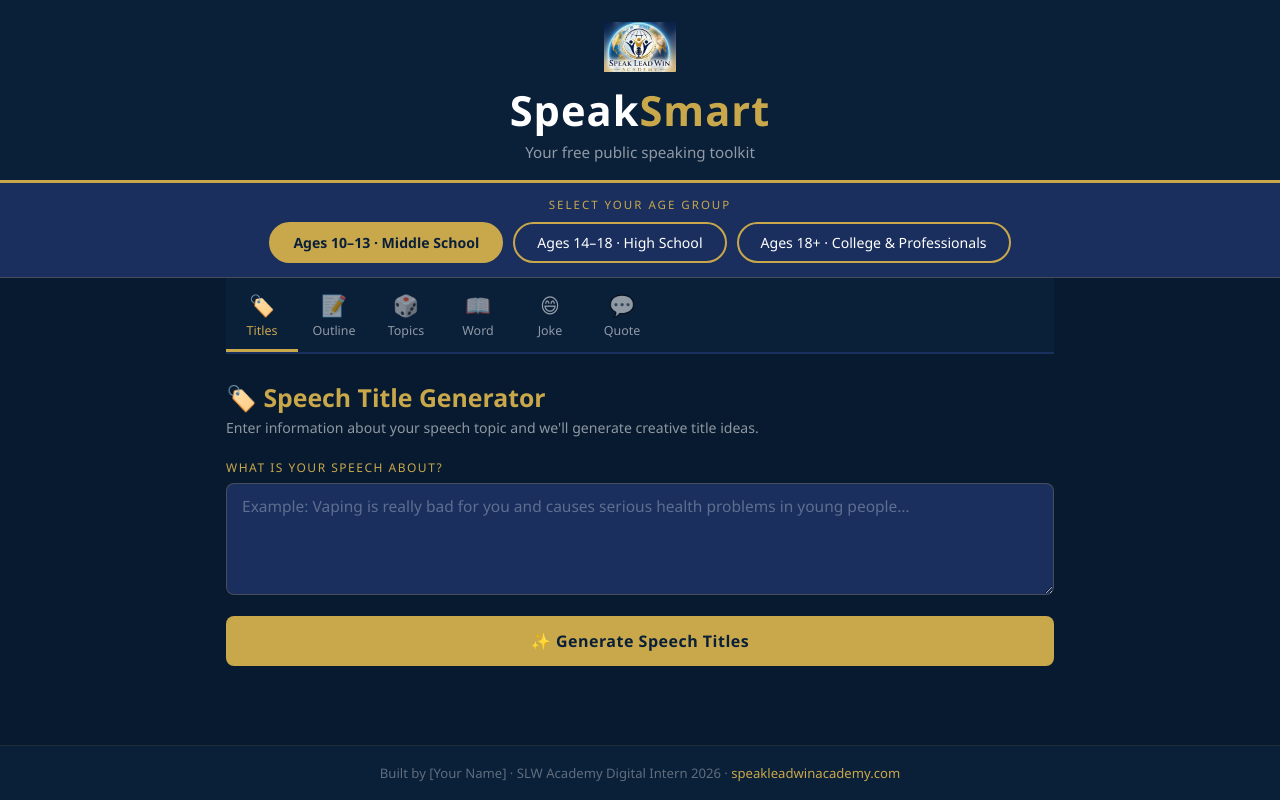
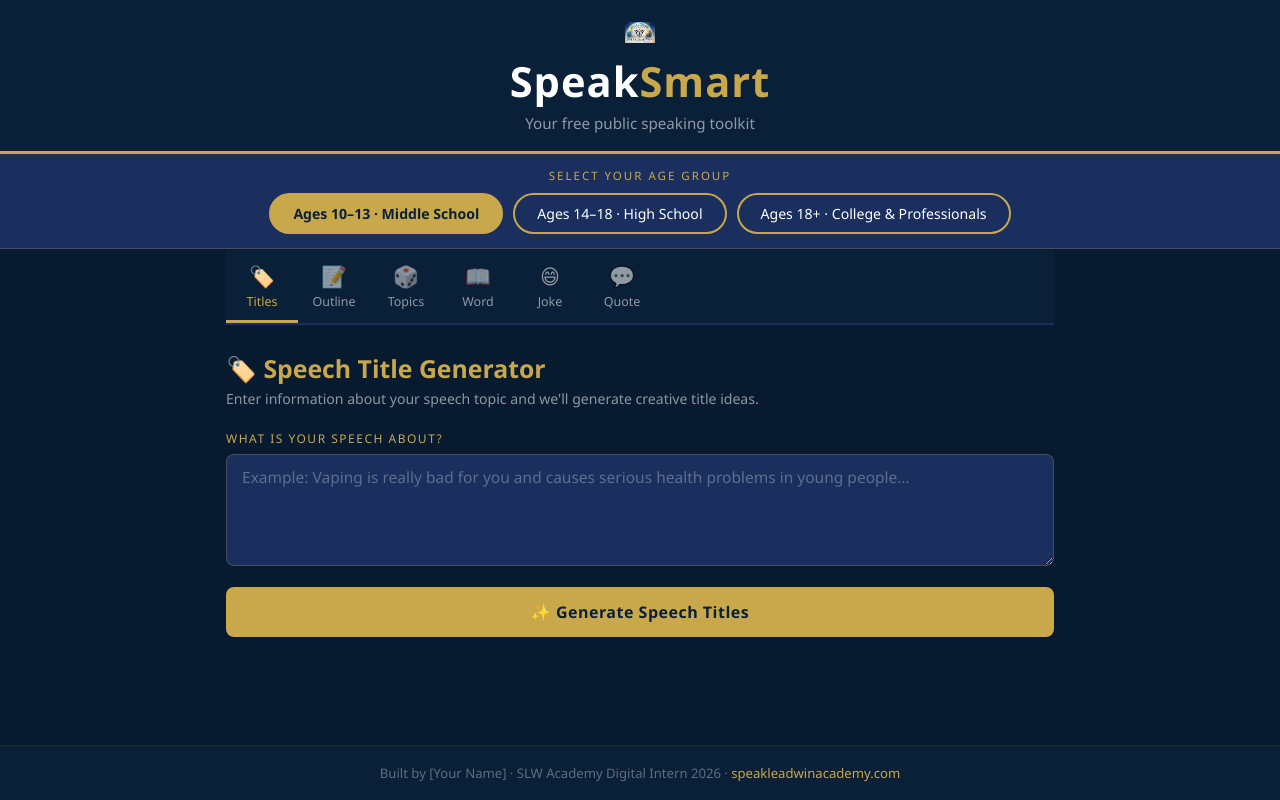
Before and after one commit to speakleadwin/speaksmart-slw1, a plain HTML site: page index.html in a window 1280 px wide. Drawn offline with Linux system fonts and the light colour scheme.

Commit message:
Adjust logo image width in header
Updated logo image width to improve layout.

```diff
--- a/index.html
+++ b/index.html
@@ -353,7 +353,7 @@
 <!-- ═══════════════════  HEADER  ═══════════════════ -->
 <header>
   <div class="logo-row">
-   <img src="slw_acadamy.jpg" alt="Speak Lead Win Academy Logo" class="logo" style="width:72px;height:auto;" />
+   <img src="slw_acadamy.jpg" alt="Speak Lead Win Academy Logo" class="logo" style="width:30px;height:auto;" />
   </div>
   <div class="brand">Speak<span>Smart</span></div>
   <div class="tagline">Your free public speaking toolkit</div>
```
